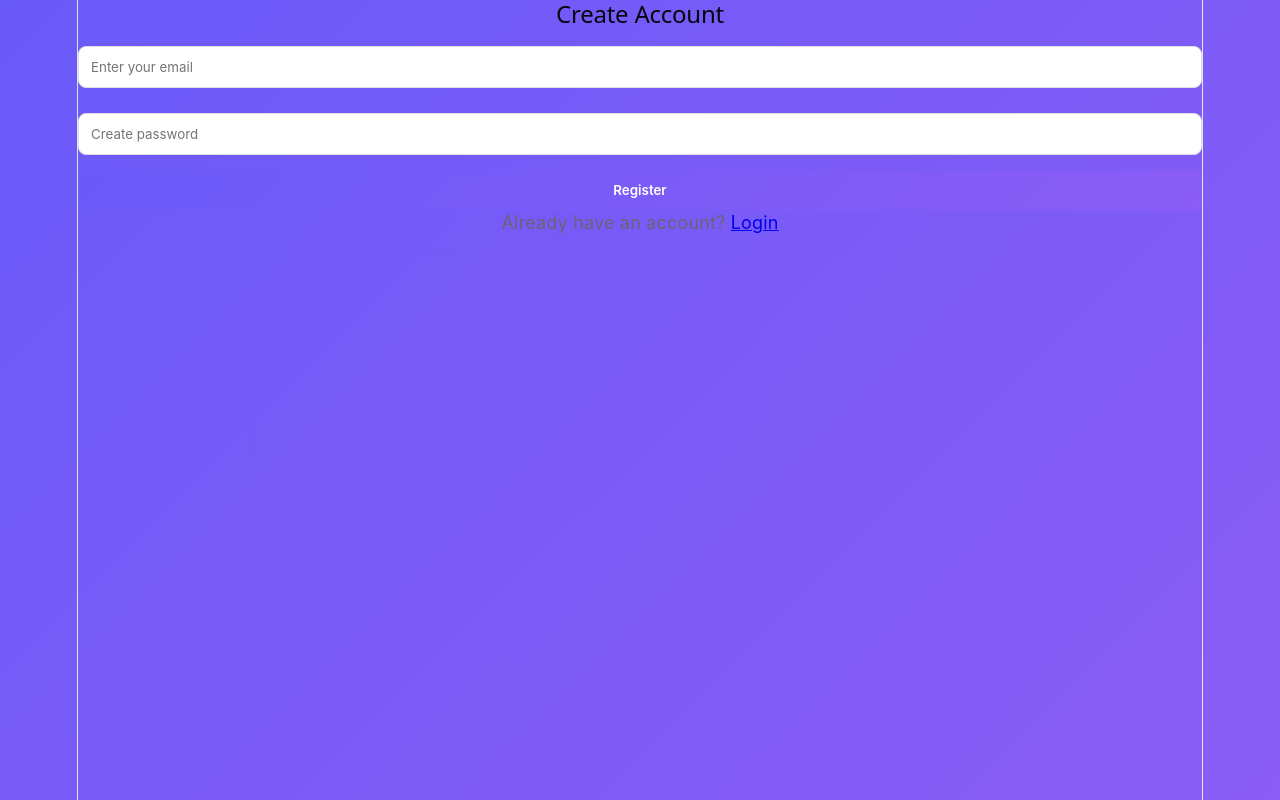
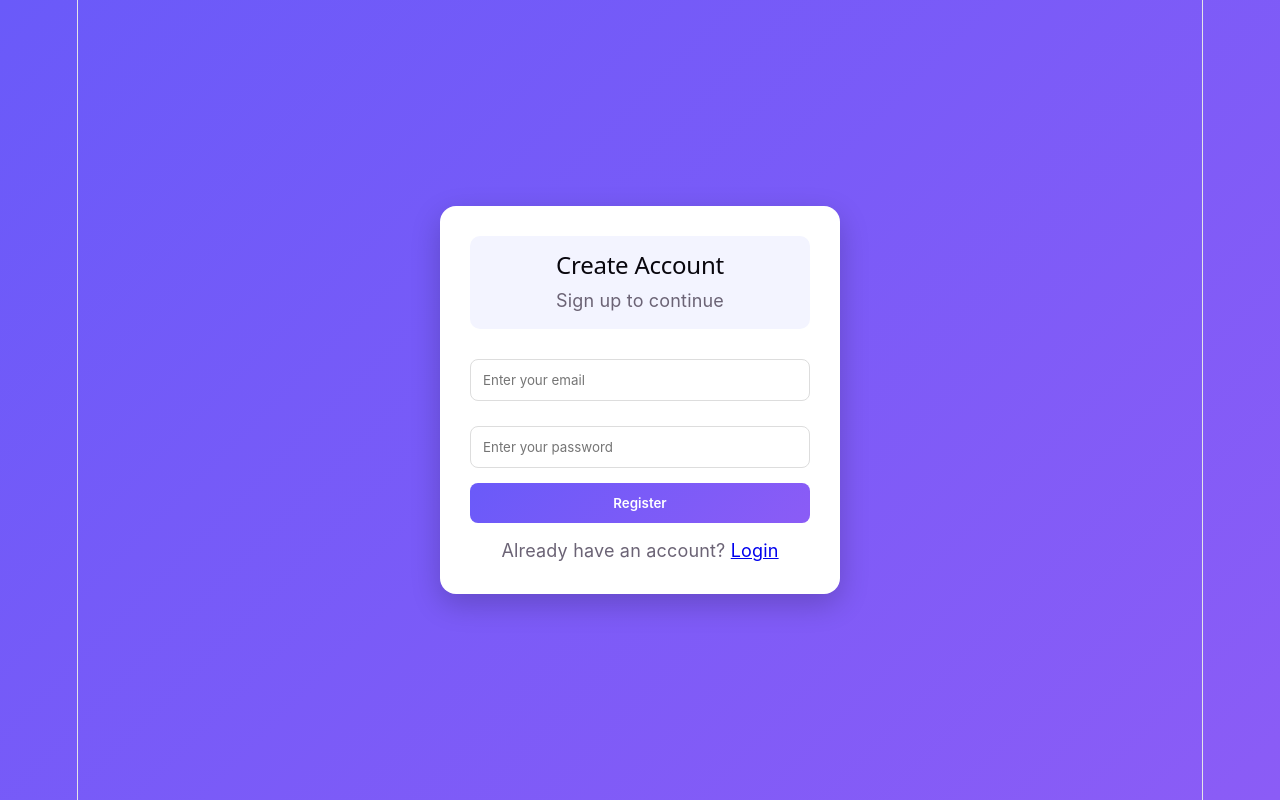
Before and after one commit to Mayankmodi2385/deknek-assignment, a React (Vite) app in the folder client/: page /register in a window 1280 px wide. Built offline with nearby package versions, Linux system fonts and the light colour scheme.

Commit message:
update the regristation page

```diff
--- a/client/src/pages/Register.jsx
+++ b/client/src/pages/Register.jsx
@@ -5,10 +5,13 @@ import { Link, useNavigate } from "react-router-dom";
 export default function Register() {
   const [email, setEmail] = useState("");
   const [password, setPassword] = useState("");
+  const [loading, setLoading] = useState(false); // 🔥 loader
   const navigate = useNavigate();
 
   const handleRegister = async () => {
     try {
+      setLoading(true);
+
       await axios.post(
         "https://deknek-assignment-gzjr.onrender.com/register",
         { email, password }
@@ -16,14 +19,22 @@ export default function Register() {
 
       alert("Registered Successfully ✅");
       navigate("/");
+
     } catch (err) {
       alert(err.response?.data || "Error");
+    } finally {
+      setLoading(false);
     }
   };
 
   return (
-    <div className="container">
+    <div className="auth-container">
+      <div className="card">
+
+        <div className="card-header">
           <h2>Create Account</h2>
+          <p>Sign up to continue</p>
+        </div>
 
         <input
           type="email"
@@ -33,15 +44,19 @@ export default function Register() {
 
         <input
           type="password"
-        placeholder="Create password"
+          placeholder="Enter your password"
           onChange={(e) => setPassword(e.target.value)}
         />
 
-      <button onClick={handleRegister}>Register</button>
+        <button onClick={handleRegister} disabled={loading}>
+          {loading ? <div className="spinner"></div> : "Register"}
+        </button>
 
-      <p>
+        <p style={{ marginTop: "15px", textAlign: "center" }}>
           Already have an account? <Link to="/">Login</Link>
         </p>
+
+      </div>
     </div>
   );
 }
```
Lines whose indentation alone changed are shown as unchanged.
